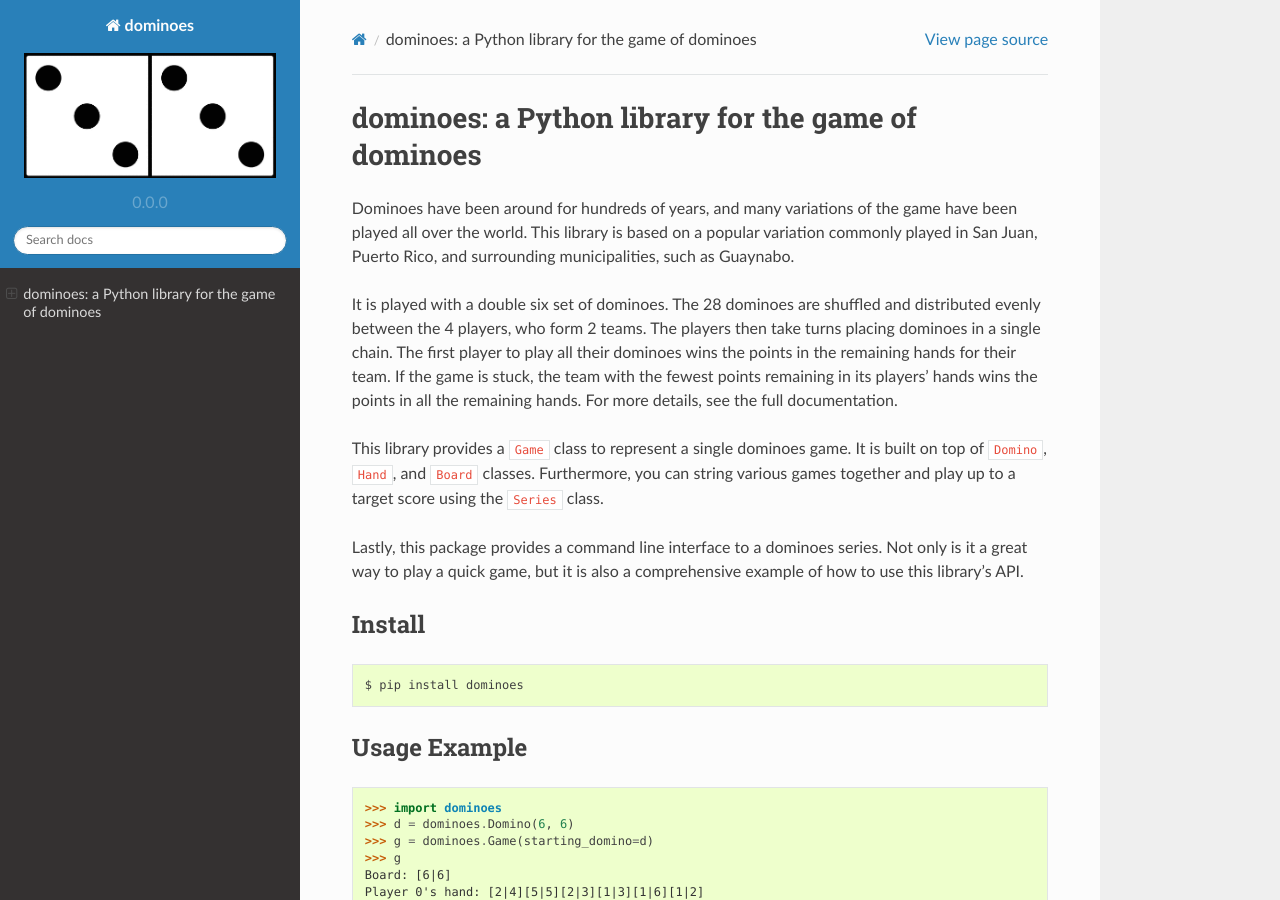
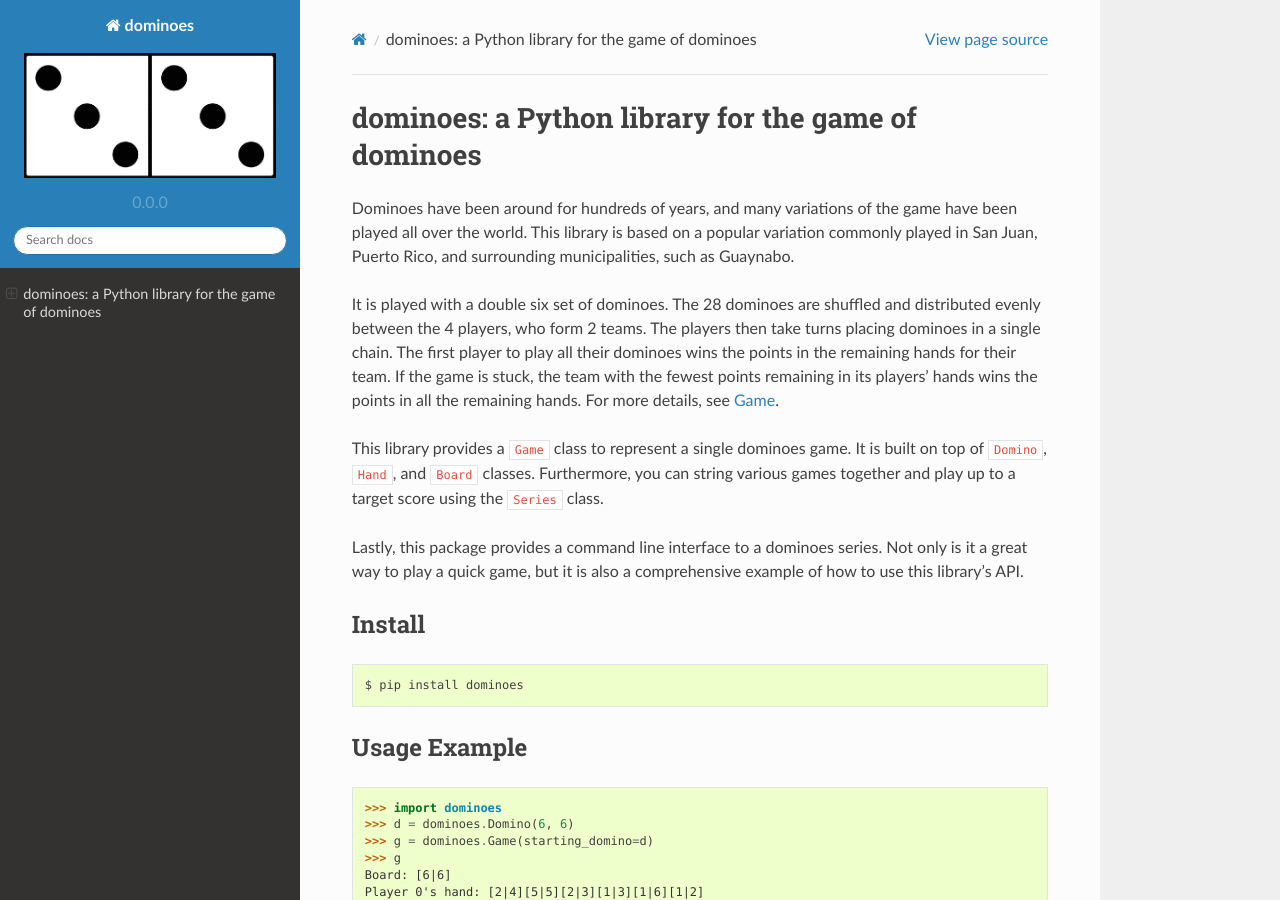
Before and after one commit to abw333/dominoes, a Sphinx documentation site: the page built from docs/index.rst, in a window 1280 px wide and 900 px high. Built offline with Sphinx 7.4.7 and the Read the Docs theme 2.0.0, drawn with Linux system fonts in a browser that asks for light colours.

Commit message:
adding reference to game section

```diff
--- a/docs/index.rst
+++ b/docs/index.rst
@@ -3,8 +3,7 @@
 
 Dominoes have been around for hundreds of years, and many variations of the game have been played all over the world. This library is based on a popular variation commonly played in San Juan, Puerto Rico, and surrounding municipalities, such as Guaynabo.
 
-It is played with a double six set of dominoes. The 28 dominoes are shuffled and distributed evenly between the 4 players, who form 2 teams. The players then take turns placing dominoes in a single chain. The first player to play all their dominoes wins the points in the remaining hands for their team. If the game is stuck, the team with the fewest points remaining in its players' hands wins the points in all the remaining hands. For more details, see the full documentat\
-ion.
+It is played with a double six set of dominoes. The 28 dominoes are shuffled and distributed evenly between the 4 players, who form 2 teams. The players then take turns placing dominoes in a single chain. The first player to play all their dominoes wins the points in the remaining hands for their team. If the game is stuck, the team with the fewest points remaining in its players' hands wins the points in all the remaining hands. For more details, see :ref:`game`.
 
 This library provides a ``Game`` class to represent a single dominoes game. It is built on top of ``Domino``, ``Hand``, and ``Board`` classes. Furthermore, you can string various games together and play up to a target score using the ``Series`` class.
 
@@ -123,6 +122,8 @@
 .. autoclass:: dominoes.Domino
     :members: inverted
 
+.. _game:
+
 Game
 ----
 
```
